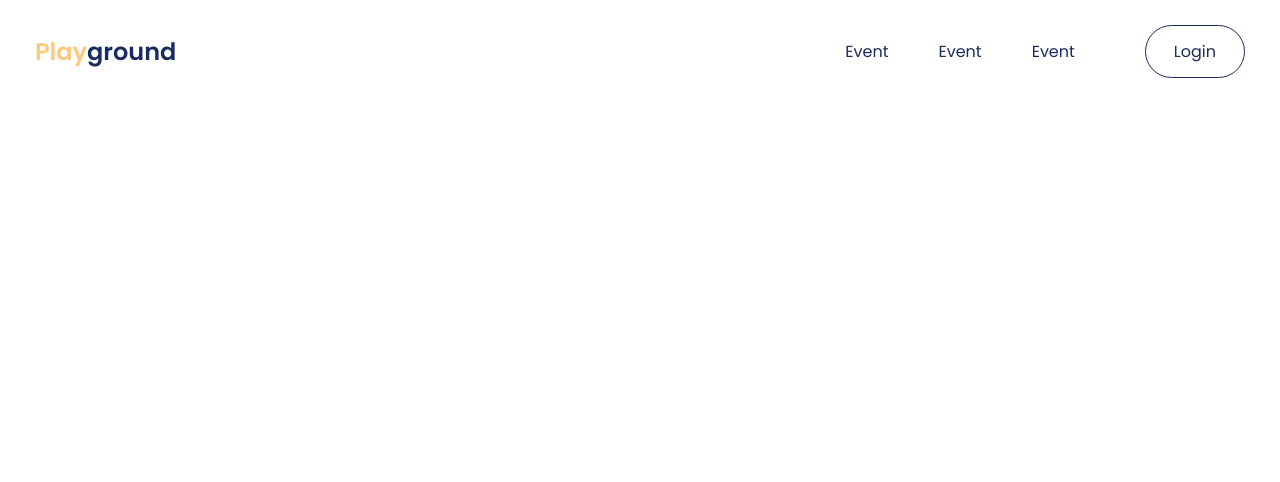
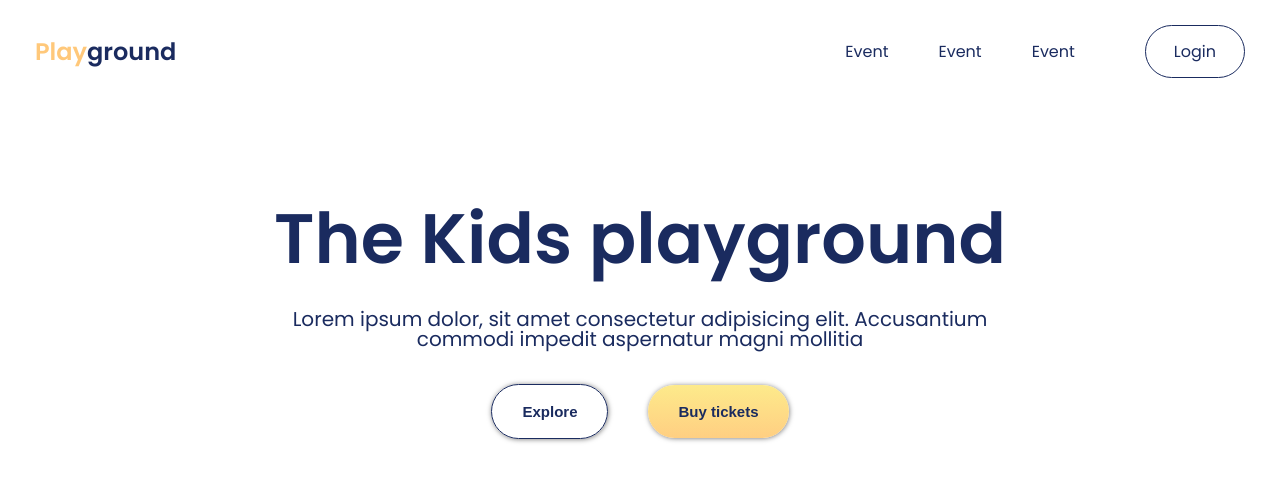
Before and after one commit to TienTruong9x/Playground-FontEnd, a plain HTML site: page index.html in a window 1280 px wide. Drawn offline with Linux system fonts and the light colour scheme.

Commit message:
Image and banner

```diff
--- a/index.html
+++ b/index.html
@@ -42,6 +42,16 @@
           </nav>
         </div>
       </header>
+      <div class="banner">
+        <div class="container banner_inner">
+          <h1 class="banner_title">The Kids playground</h1>
+          <p class="banner_descript">Lorem ipsum dolor, sit amet consectetur adipisicing elit. Accusantium commodi impedit aspernatur magni mollitia</p>
+          <div class="banner_action">
+            <button class="btn">Explore</button>
+            <button class="btn btn-primary">Buy tickets</button>
+          </div>
+        </div>
+      </div>
     </div>
   </body>
 </html>
--- a/style.scss
+++ b/style.scss
@@ -32,6 +32,31 @@ a {
   max-width: 1210px;
   padding: 0 2rem;
   margin: 0 auto;
+}
+
+.btn {
+  appearance: none;
+  border: 1px solid;
+  border-radius: 3rem;
+  padding: 1.8rem 3rem;
+  font-weight: bold;
+  font-size: 1.5rem;
+  outline: none;
+  cursor: pointer;
+  background: none;
+  box-shadow: 0.5px 0.5px 0.5rem rgba(0, 0, 0, 0.5);
+  margin: 0 2rem;
+  color: $text-color;
+  transition: all .25s;
+  &:hover{
+    opacity: .8;
+  }
+}
+
+.btn-primary {
+  background: linear-gradient(to top, #ffcf82 0%, #fdea8b 100%);
+  border: none;
+
 }
 
 .header {
@@ -71,3 +96,24 @@ a {
     color: $primary-color;
   }
 }
+
+.banner {
+  padding-top: 14rem;
+  &_inner {
+    text-align: center;
+    max-width: 75rem;
+    margin: 0 auto;
+  }
+  &_title {
+    font-size: 7rem;
+    font-weight: bold;
+    padding-bottom: 3.5rem;
+  }
+  &_descript {
+    font-size: 2rem;
+    padding-bottom: 3.5rem;
+  }
+  &_action{
+    @include flex(center, center)
+  }
+}
```
Also changed, not shown: images/img-8.png (added), images/img1.png (added), images/img10.png (added), images/img11.png (added), images/img2.png (added), images/img3.png (added), images/img4.png (added), images/img5.png (added), images/img6.png (added), images/img7.png (added), images/img9.png (added), images/logo-amazon.png (added), images/logo-netflix.png (added), images/logo-newyork.png (added), 3 more files, 1 other file.
